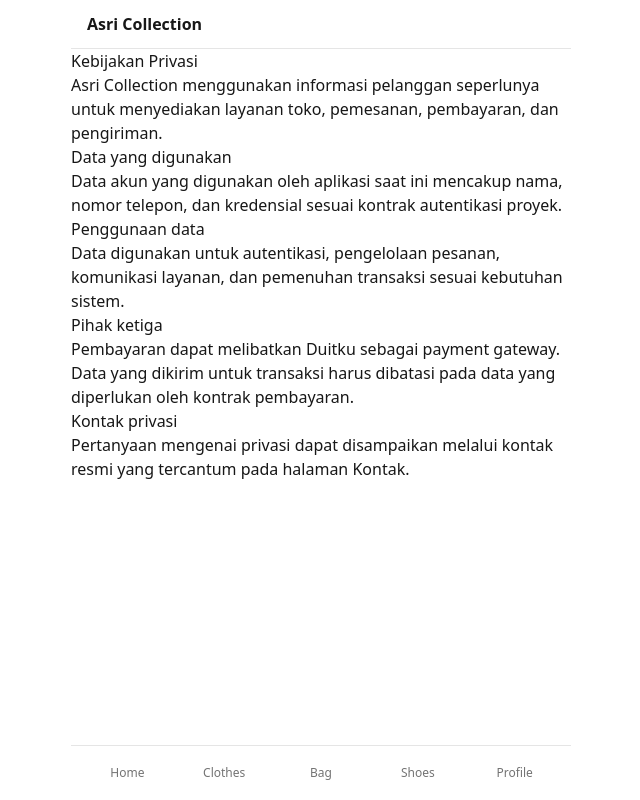
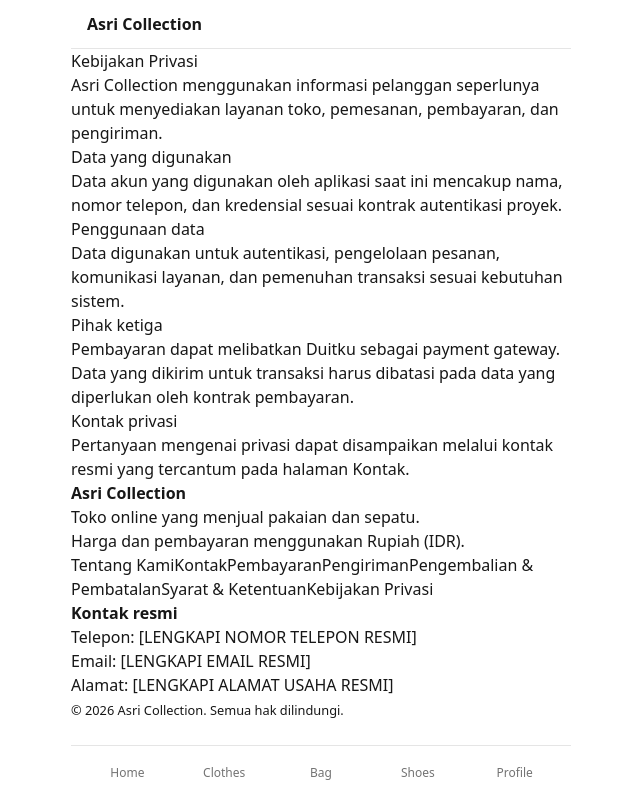
Before and after one commit to gantulu/asri, a React (Vite) app in the folder frontend/: page /privacy in a window 1280 px wide. Shown: the whole page, without its empty margins (319-959 px from the left). Built offline with nearby package versions, Linux system fonts and the light colour scheme; no server answers.

Commit message:
feat(frontend): apply Duitku website requirements

```diff
--- a/frontend/src/components/layout/AppShell.tsx
+++ b/frontend/src/components/layout/AppShell.tsx
@@ -1 +1,38 @@
-import {NavLink,Outlet} from 'react-router-dom';const items=[['/','Home'],['/clothes','Clothes'],['/bag','Bag'],['/shoes','Shoes'],['/profile','Profile']] as const;export default function AppShell(){return <div className="app-shell"><header className="app-header"><span className="font-semibold">Asri Collection</span></header><main className="app-main"><Outlet/></main><nav className="bottom-nav" aria-label="Primary navigation">{items.map(([to,label])=><NavLink key={to} to={to} end={to==='/' } className={({isActive})=>isActive?'nav-item active':'nav-item'}>{label}</NavLink>)}</nav></div>}
+import { NavLink, Outlet } from "react-router-dom";
+import SiteFooter from "./SiteFooter";
+
+const items = [
+  ["/", "Home"],
+  ["/clothes", "Clothes"],
+  ["/bag", "Bag"],
+  ["/shoes", "Shoes"],
+  ["/profile", "Profile"],
+] as const;
+
+export default function AppShell() {
+  return (
+    <div className="app-shell">
+      <header className="app-header">
+        <span className="font-semibold">Asri Collection</span>
+      </header>
+
+      <main className="app-main">
+        <Outlet />
+        <SiteFooter />
+      </main>
+
+      <nav className="bottom-nav" aria-label="Primary navigation">
+        {items.map(([to, label]) => (
+          <NavLink
+            key={to}
+            to={to}
+            end={to === "/"}
+            className={({ isActive }) => (isActive ? "nav-item active" : "nav-item")}
+          >
+            {label}
+          </NavLink>
+        ))}
+      </nav>
+    </div>
+  );
+}
```
